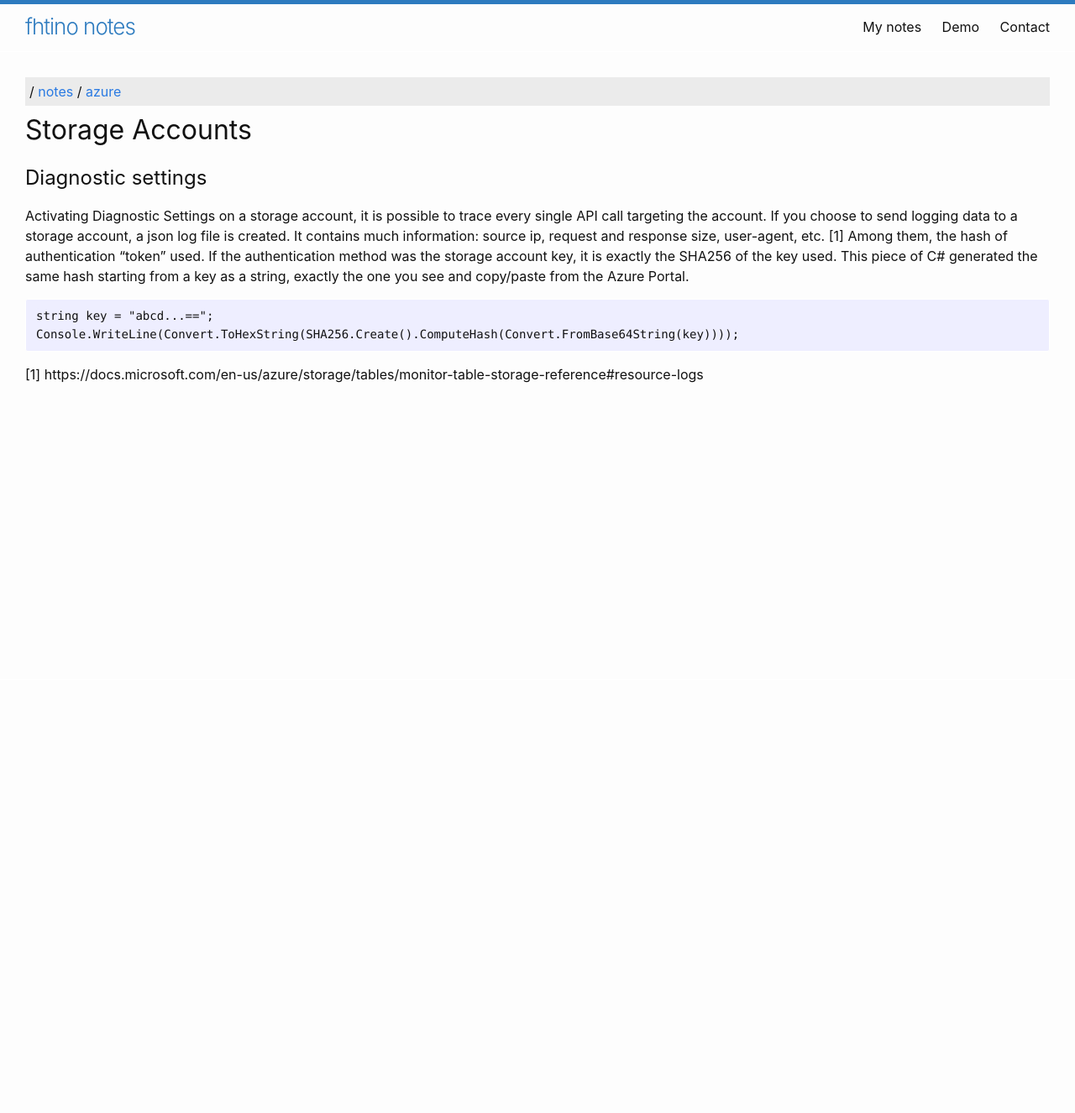
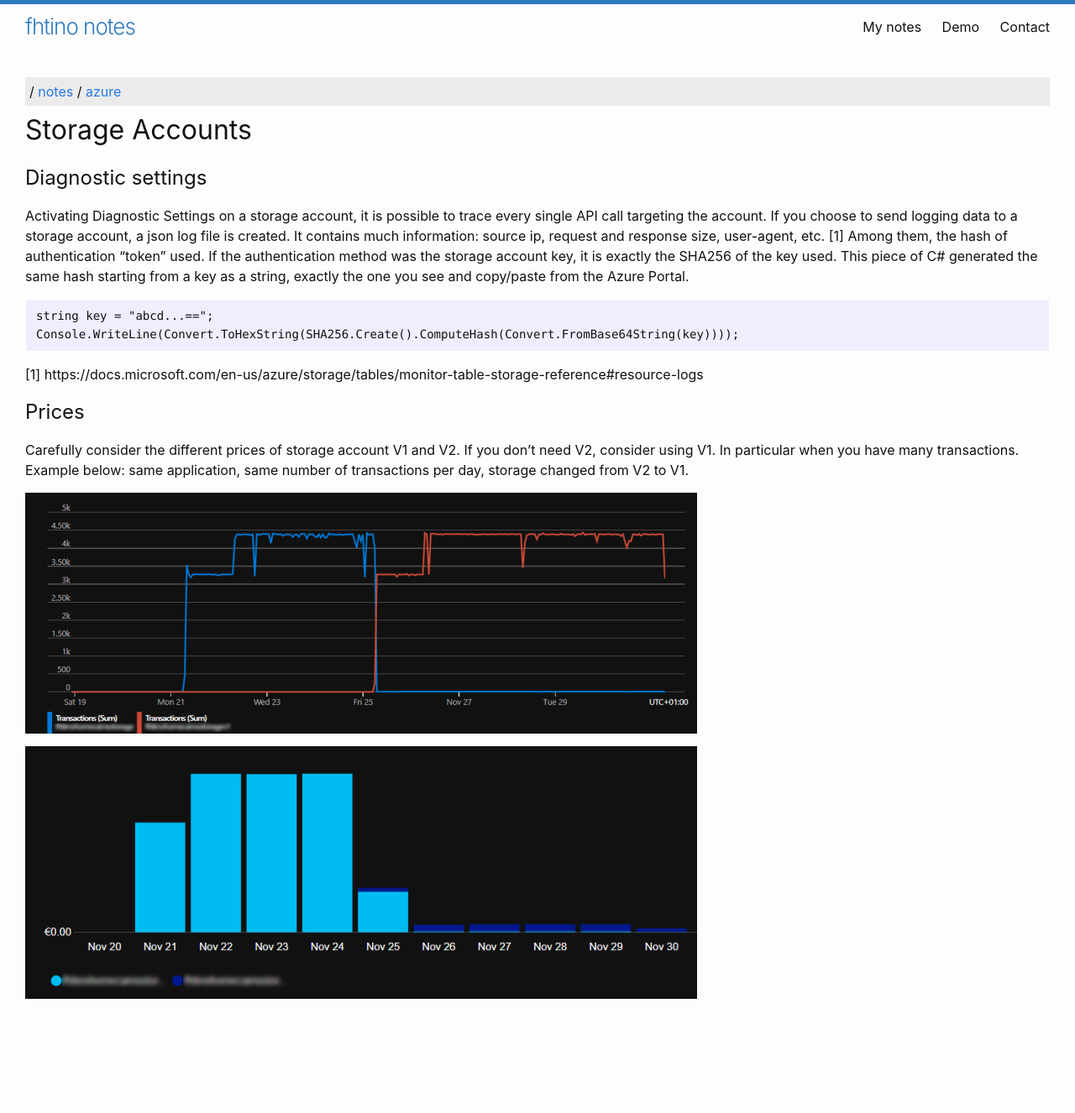
Before and after one commit to fhtino/fhtino.github.io, a Jekyll site: the page built from notes/azure/storageaccount.md, in a window 1280 px wide. Shown: the whole page at 84% size. Built offline with Jekyll 4.4.1, drawn with Linux system fonts in a browser that asks for light colours; our own code applies the rules of GitHub Pages for plain Markdown files; before the commit the page ends 900 px from its top, so only the background shows below that.

Commit message:
storage account v1 v2 prices

```diff
--- a/notes/azure/storageaccount.md
+++ b/notes/azure/storageaccount.md
@@ -15,3 +15,12 @@ Console.WriteLine(Convert.ToHexString(SHA256.Create().ComputeHash(Convert.FromBa
 
 
 [1] https://docs.microsoft.com/en-us/azure/storage/tables/monitor-table-storage-reference#resource-logs
+
+
+## Prices
+
+Carefully consider the different prices of storage account V1 and V2. If you don't need V2, consider using V1. In particular when you have many transactions.  Example below: same application, same number of transactions per day, storage changed from V2 to V1.
+
+![](imgs/storage_v1_v2_transactions.png)
+
+![](imgs/storage_v1_v2_price.png)
```
Also changed, not shown: notes/azure/imgs/storage_v1_v2_price.png (added), notes/azure/imgs/storage_v1_v2_transactions.png (added).
